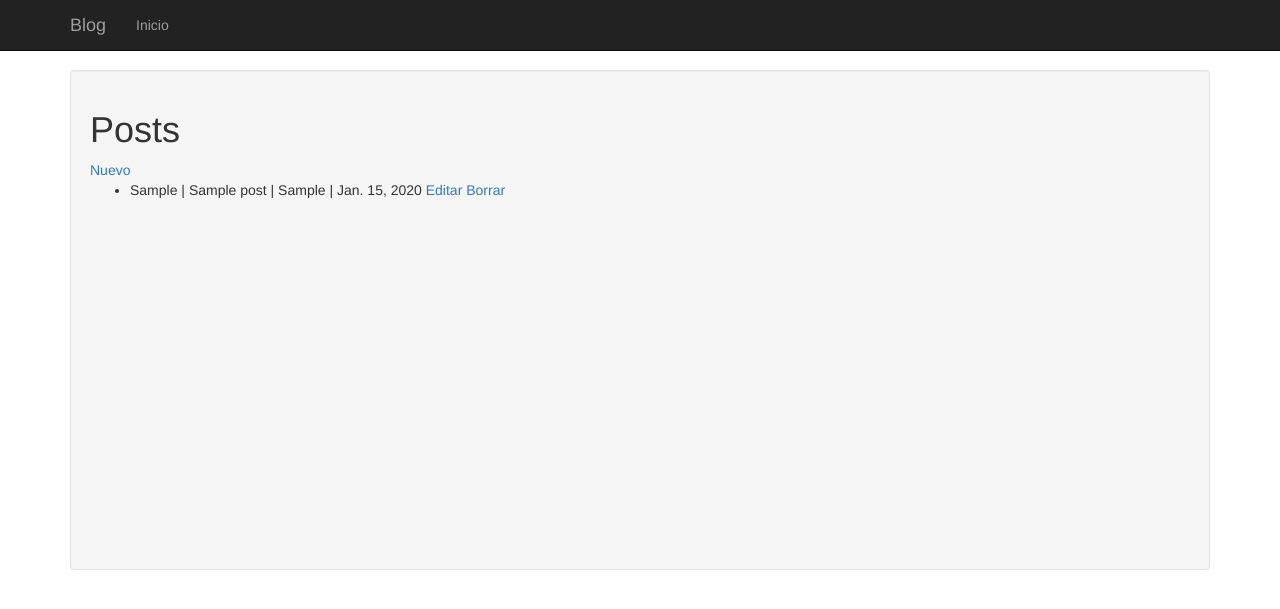
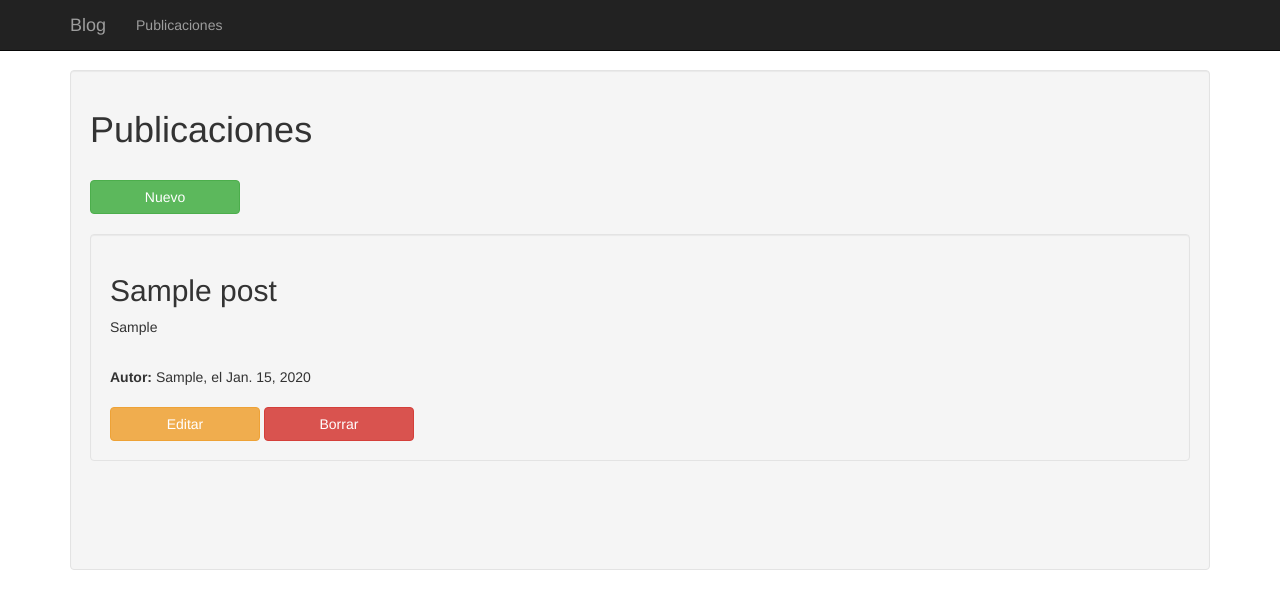
Before and after one commit to argenisosorio/django_blog, a Django app: page / in a window 1280 px wide. Shown: the top 609 px of the page. Run offline with Django 3.2, Linux system fonts and the light colour scheme; tables that the repository leaves empty hold one stand-in row (values such as "Sample post"); some libraries are stand-ins or nearby versions.

Commit message:
Aplicados estilos y botones de acciones a las plantillas

```diff
--- a/app_blog/models.py
+++ b/app_blog/models.py
@@ -9,7 +9,7 @@ from datetime import datetime
 class Post(models.Model):
     autor = models.CharField(max_length=50)
     titulo = models.CharField(max_length=50)
-    cuerpo = models.TextField(max_length=200)
+    cuerpo = models.TextField(max_length=5000)
     fecha = models.DateField(default=datetime.now, help_text='')
 
     def __unicode__(self):
--- a/app_blog/templates/app_blog/post_list.html
+++ b/app_blog/templates/app_blog/post_list.html
@@ -1,14 +1,25 @@
 {% extends "base/base.html" %}
-{% block titulo %}Index{% endblock %}
+{% block titulo %}Blog{% endblock %}
 {% block cuerpo %}
-<h1>Posts</h1>
-<a href="{% url 'post_nuevo' %}">Nuevo</a>
-<ul>
-    {% for post in object_list %}
-    <li>{{ post.autor }} | {{ post.titulo }} | {{ post.cuerpo }} | {{ post.fecha }}
-    <a href="{% url 'post_editar' post.id %}">Editar</a>
-    <a href="{% url 'post_eliminar' post.id %}">Borrar</a>
-    </li>
-    {% endfor %}
-</ul>
+<h1>Publicaciones</h1>
+<br />
+
+<a href="{% url 'post_nuevo' %}"><button id="boton" class="btn btn-success">Nuevo</button></a>
+
+<br />
+<br />
+{% for post in object_list %}
+<div class="well cuerpo_post">
+	<h2>{{ post.titulo }}</h2>
+	<p>
+	{{ post.cuerpo }}
+	</p>
+	<br>
+	<b>Autor:</b> {{ post.autor }}, el {{ post.fecha }}
+	<br />
+	<br />
+	<a href="{% url 'post_editar' post.id %}"><button id="boton" class="btn btn-warning">Editar</button></a>
+	<a href="{% url 'post_eliminar' post.id %}"><button id="boton" class="btn btn-danger">Borrar</button></a>
+</div>
+{% endfor %}
 {% endblock %}
--- a/base/templates/base/base.html
+++ b/base/templates/base/base.html
@@ -50,7 +50,7 @@
         </div>
         <div id="navbar" class="navbar-collapse collapse">
           <ul class="nav navbar-nav">
-            <li><a href="{% url 'post_lista' %}">Inicio</a></li>
+            <li><a href="{% url 'post_lista' %}">Publicaciones</a></li>
           </ul>
         </div>
       </div>
--- a/static/css/theme.css
+++ b/static/css/theme.css
@@ -20,3 +20,11 @@ body {
 .body {
 	min-height: 500px;
 }
+
+.btn {
+	width: 150px;
+}
+
+.cuerpo_post {
+	text-align: justify;
+}
```
Also changed, not shown: app_blog/templates/app_blog/post_confirm_delete.html (+7 -2 lines), app_blog/templates/app_blog/post_form.html (+30 -2 lines).
